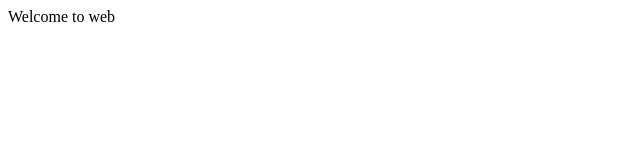
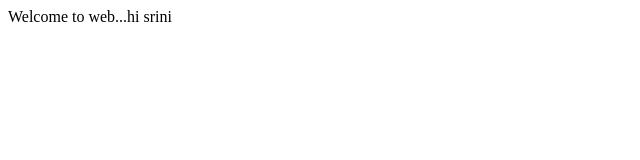
Before and after one commit to SrinivasanJP/demo, a plain HTML site: page index.html in a window 1280 px wide. Shown: the full height of the page, 0-640 px from the left. Drawn offline with Linux system fonts and the light colour scheme.

Commit message:
Update index.html

```diff
--- a/index.html
+++ b/index.html
@@ -7,6 +7,6 @@
     <title>Demo</title>
 </head>
 <body>
-    Welcome to web
+    Welcome to web...hi srini
 </body>
 </html>
```
